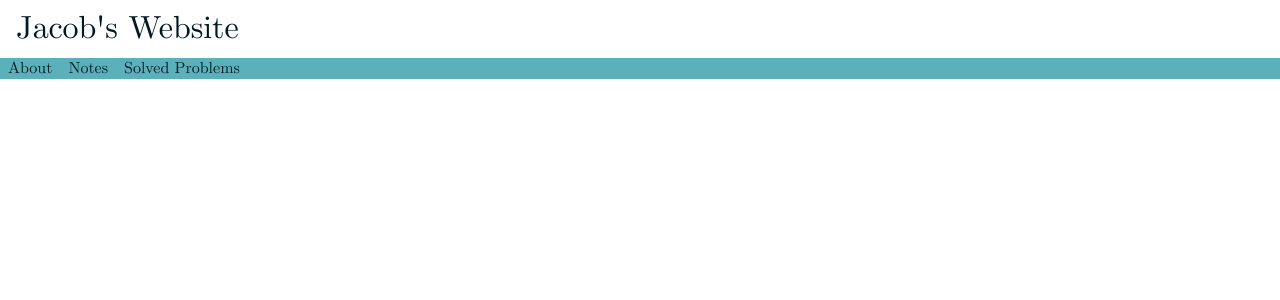
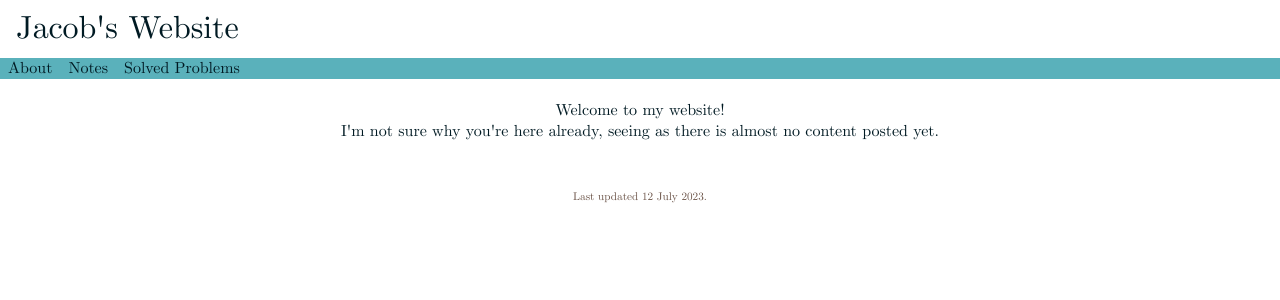
Before and after one commit to jacobhauck/jacobhauck.github.io, a Next.js app: page / in a window 1280 px wide. Shown: the top 300 px of the page. Built offline with nearby package versions, Linux system fonts and the light colour scheme.

Commit message:
Added footer and some main content.

```diff
--- /dev/null
+++ b/components/footer.jsx
@@ -0,0 +1,9 @@
+import style from '../styles/footer.module.css';
+
+export default function Footer() {
+    return (
+        <div className={style.footer}>
+            Last updated 12 July 2023.
+        </div>
+    );
+}
--- a/pages/index.jsx
+++ b/pages/index.jsx
@@ -2,6 +2,7 @@ import Head from "next/head";
 import TopMatter from "@/components/topmatter";
 import Navbar from "@/components/navbar";
 import utilStyles from '../styles/utils.module.css'
+import Footer from "@/components/footer";
 
 export default function Home() {
     return (
@@ -12,6 +13,12 @@ export default function Home() {
             <section className={utilStyles.verticalFlex}>
                 <TopMatter />
                 <Navbar />
+                <section className={utilStyles.centeredText}>
+                    <br />
+                    <div>Welcome to my website!</div>
+                    <div>I'm not sure why you're here already, seeing as there is almost no content posted yet.</div>
+                </section>
+                <Footer />
             </section>
         </>
     );
--- /dev/null
+++ b/styles/footer.module.css
@@ -0,0 +1,6 @@
+.footer {
+    margin-top: 3rem;
+    text-align: center;
+    font-size: 0.7rem;
+    color: var(--dark);
+}
--- a/styles/utils.module.css
+++ b/styles/utils.module.css
@@ -2,3 +2,7 @@
     display: flex;
     flex-direction: column;
 }
+
+.centeredText {
+    text-align: center;
+}
```
